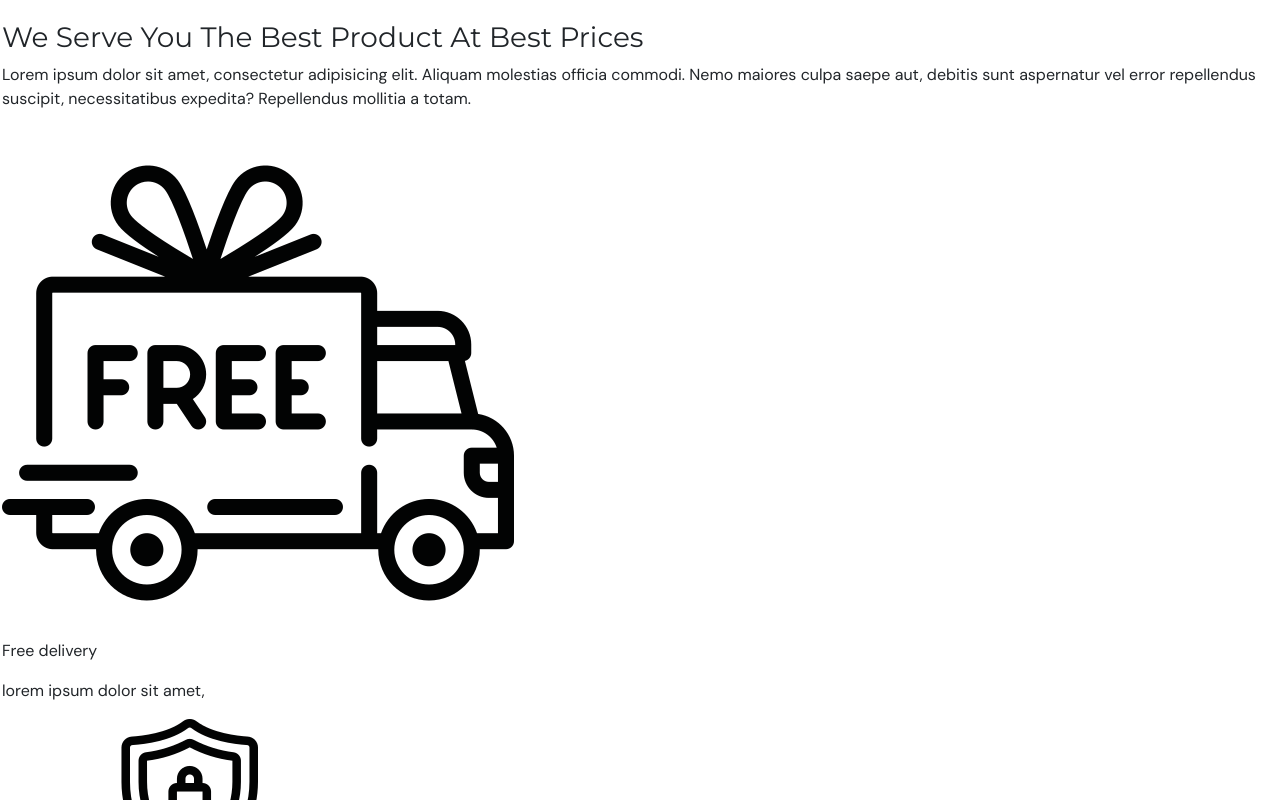
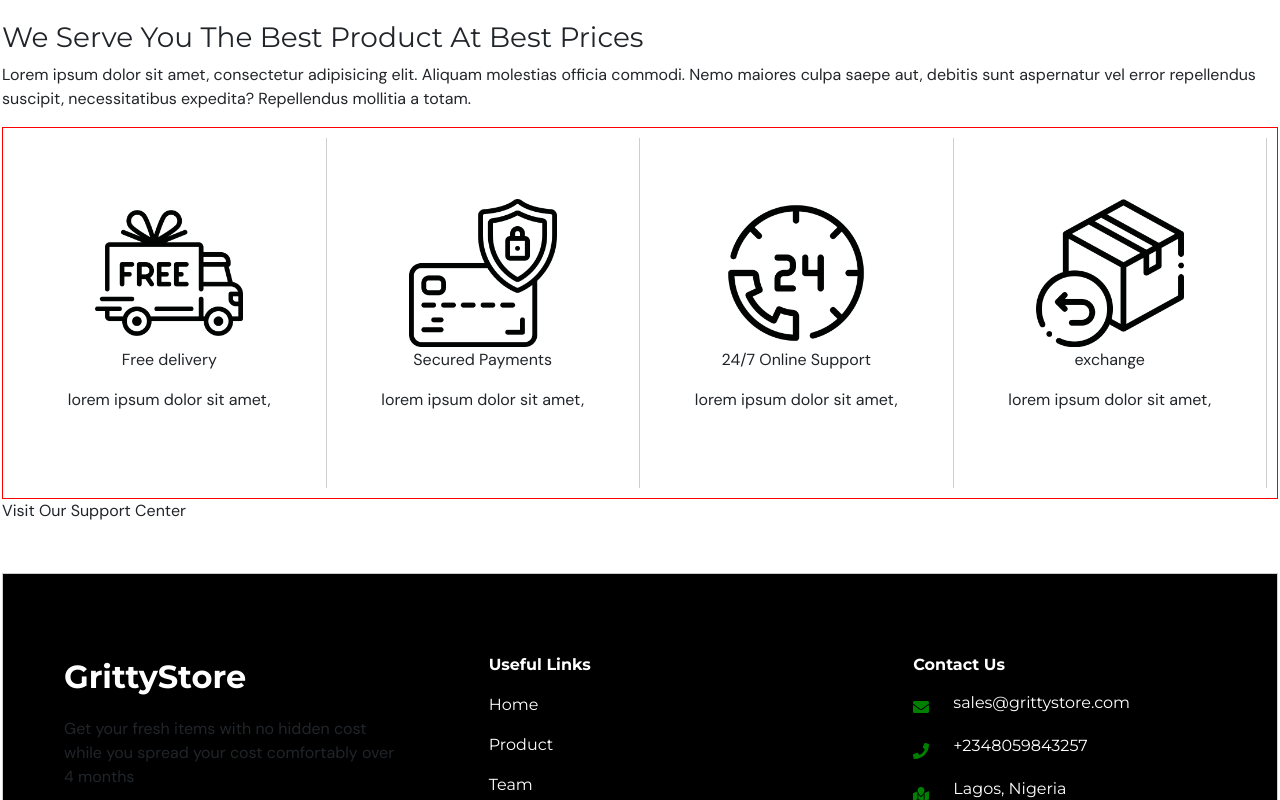
Before and after one commit to Bukunmi-sketch/Grittystore-ui, a React (Vite) app: page / in a window 1280 px wide. Shown: the part 1100-1900 px from the top of the page. Built offline with nearby package versions, Linux system fonts and the light colour scheme; no server answers.

Commit message:
support section done
styled support section done

```diff
--- a/src/components/sectionb.jsx
+++ b/src/components/sectionb.jsx
@@ -22,7 +22,7 @@ function Sectionb() {
              <h3> We Serve You The Best Product At Best Prices </h3>
              <p>Lorem ipsum dolor sit amet, consectetur adipisicing elit. Aliquam molestias officia commodi. Nemo maiores culpa saepe aut, debitis sunt aspernatur vel error repellendus suscipit, necessitatibus expedita? Repellendus mollitia a totam.</p>
 
-             <div className="first-flex-container">
+             <div className="support-flex-container">
                 <div className="boxa">
                     <img src={van} alt="" />
                     <p>Free delivery</p>
--- a/src/css/App.css
+++ b/src/css/App.css
@@ -329,6 +329,32 @@ input[type=search]:hover{
 
 
 
+.support-flex-container{
+   border: 1px solid red;
+   display: flex;
+   align-items: center;
+   justify-content: space-around;
+   padding: 10px;
+}
+
+.support-flex-container .boxa{
+    border-right: 1px solid #cecece;
+    width:350px;
+    height:350px;
+    display: flex;
+    flex-direction: column;
+    justify-content: center;
+    align-items: center;
+}
+
+.boxa img{
+    border: 1px solid transparent;
+    width:150px;
+    height:150px;
+    text-align: center;
+}
+
+
 
 /* -------------------------RIGHT-------------------*/
 
```
